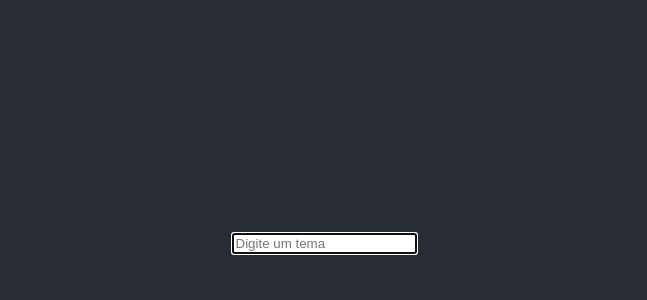
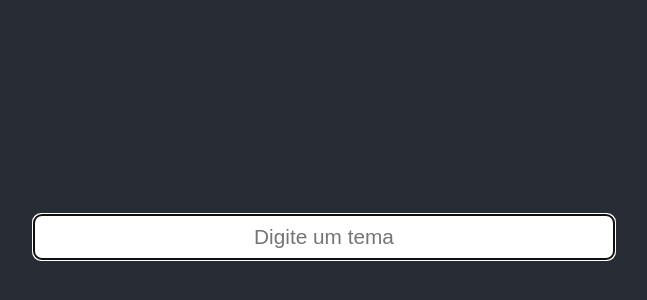
Before and after one commit to guiluchesi/podcast-por-tema, a React (Create React App) app: page / in a window 1280 px wide. Shown: the part 164-464 px from the top of the page, without its empty margins (316-963 px from the left). Built offline with nearby package versions, Linux system fonts and the light colour scheme; the HTML template or start-up script is replaced by a standard one.

Commit message:
Modulariza estilo da barra de busca

```diff
--- a/src/components/busca/index.js
+++ b/src/components/busca/index.js
@@ -1,5 +1,7 @@
 import React from 'react'
 import { withRouter } from 'react-router-dom'
+
+import './style.css'
 
 const search = (e, history) => {
   e.preventDefault();
--- /dev/null
+++ b/src/components/busca/style.css
@@ -0,0 +1,13 @@
+form input {
+  padding: 10px 15px;
+  font-size: 1.3rem;
+  border-radius: 8px;
+  border: 0;
+}
+
+@media (min-width: 600px) {
+  form input {
+    min-width: 550px;
+    text-align: center;
+  }
+}
```
